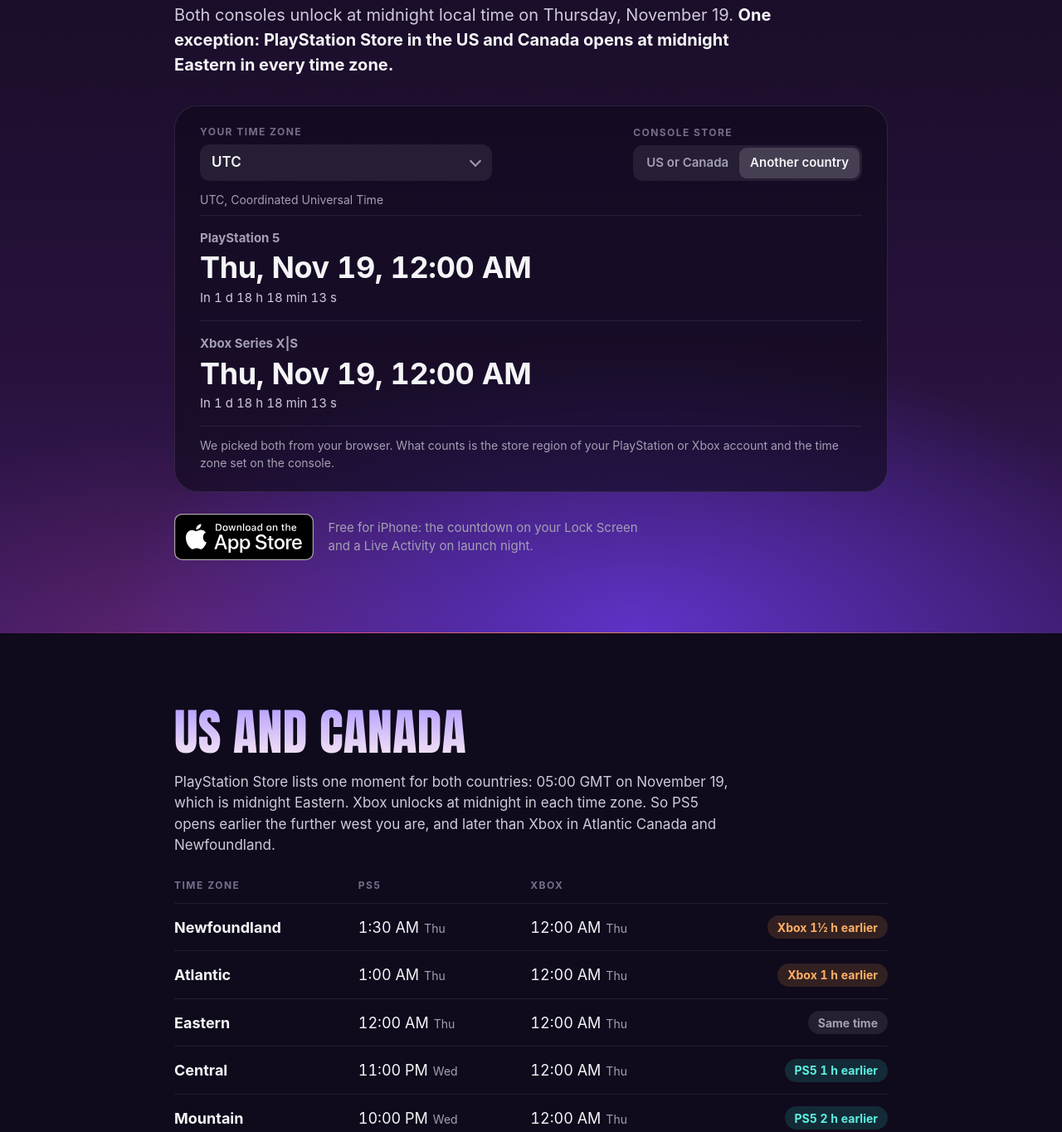
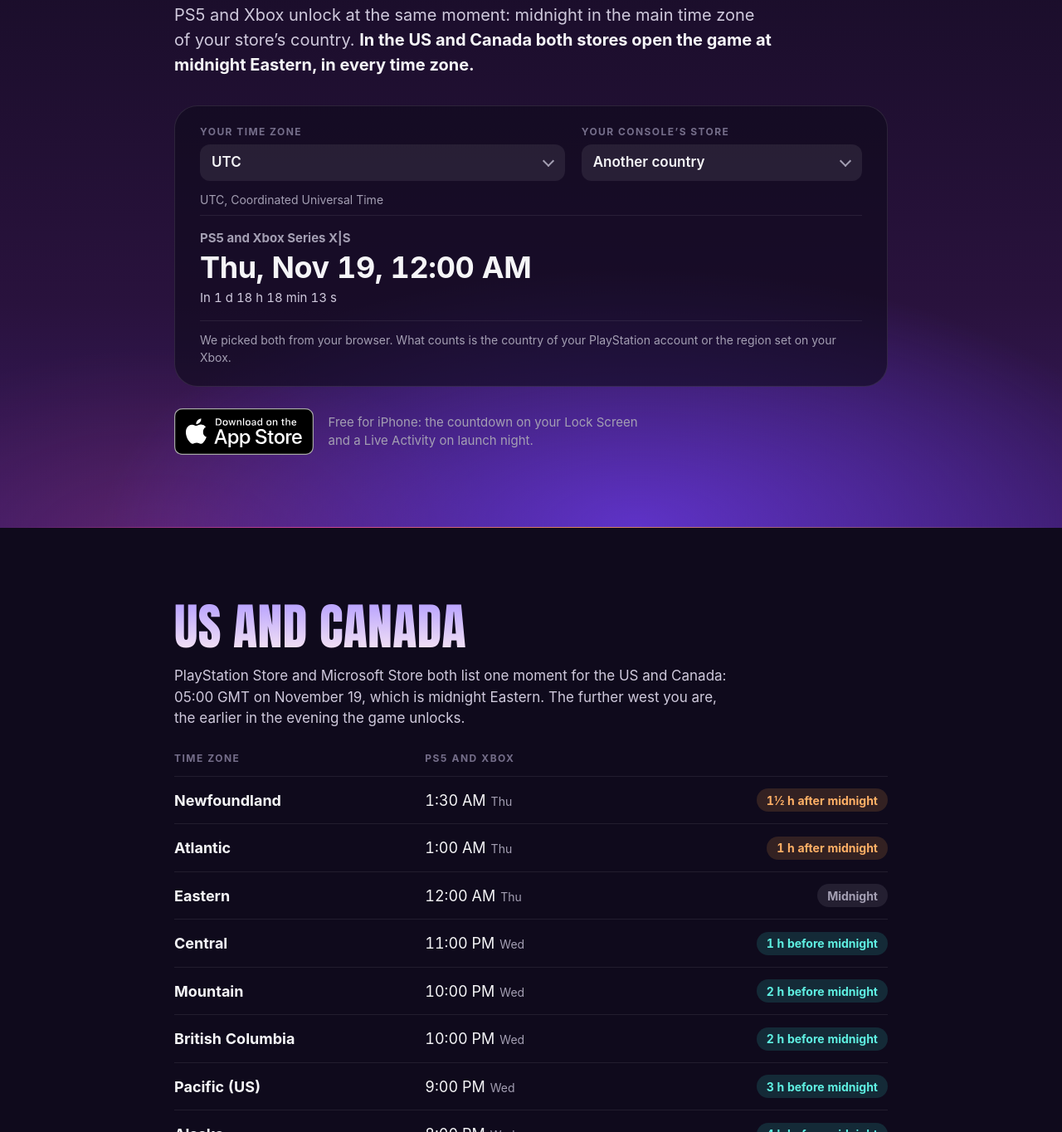
Before and after one commit to vladeku/vi-companion, a plain HTML site: page unlock-times/index.html in a window 1280 px wide. Shown: the part 387-1751 px from the top of the page at 83% size. Drawn offline with Linux system fonts and the light colour scheme.

Commit message:
Unlock times: PS5 and Xbox unlock together, by the store country's moment
Microsoft Store lists the same moment as PlayStation Store for the US and
Canada, 05:00 GMT, so the page no longer says Xbox waits for local midnight.
The card picks the store country from the time zone (US or Canada,
Australia, Brazil, Chile, Ecuador, Indonesia, Mexico, Portugal, Spain or
another) and shows one time when both consoles match. The table has one
time per zone, how far it falls from local midnight, and British Columbia.
Questions add the New Zealand trick, marked unconfirmed, and the sources
link both stores. Support says both stores use midnight Eastern.

Co-Authored-By: Claude Opus 5.5 <noreply@anthropic.com>

```diff
--- a/unlock-times/index.html
+++ b/unlock-times/index.html
@@ -4,7 +4,7 @@
 <meta charset="utf-8">
 <meta name="viewport" content="width=device-width, initial-scale=1, viewport-fit=cover">
 <title>When you can play GTA VI: PS5 and Xbox unlock times · Backseat</title>
-<meta name="description" content="GTA VI unlocks at midnight local time on November 19. PS5 in the US and Canada goes by Eastern time, so the West Coast plays at 9 PM. See the time where you are.">
+<meta name="description" content="PS5 and Xbox unlock GTA VI at the same moment. In the US and Canada both stores open it at midnight Eastern, so the West Coast plays at 9 PM. See the time where you are.">
 <meta name="theme-color" content="#0F0A1C">
 <meta name="apple-itunes-app" content="app-id=6830724358">
 <link rel="icon" type="image/png" href="../favicon.png">
@@ -13,9 +13,9 @@
 <meta property="og:type" content="website">
 <meta property="og:site_name" content="Backseat">
 <meta property="og:title" content="When you can play GTA VI">
-<meta property="og:description" content="PS5 and Xbox unlock times for your time zone. In the US and Canada, PS5 opens at midnight Eastern everywhere.">
+<meta property="og:description" content="PS5 and Xbox unlock times for where you are. In the US and Canada both consoles open at midnight Eastern.">
 <meta property="og:url" content="https://getbackseat.app/unlock-times/">
-<meta property="og:image" content="https://getbackseat.app/assets/unlock-times/og.png?v=1">
+<meta property="og:image" content="https://getbackseat.app/assets/unlock-times/og.png?v=2">
 <meta property="og:image:width" content="1200">
 <meta property="og:image:height" content="630">
 <meta name="twitter:card" content="summary_large_image">
@@ -72,8 +72,8 @@
   .eyebrow { font-size: 13px; font-weight: 700; letter-spacing: .14em; text-transform: uppercase; color: var(--muted); }
   .pill { display: inline-flex; align-items: center; height: 28px; padding: 0 12px; border-radius: 999px; font-size: 14px; font-weight: 650; white-space: nowrap; color: var(--muted); background: rgba(164, 159, 179, .14); }
   .pill[hidden] { display: none; }
-  .pill.ps5 { color: #5FF0E2; background: rgba(51, 219, 204, .15); }
-  .pill.xbox { color: #FFB066; background: rgba(255, 158, 66, .15); }
+  .pill.early { color: #5FF0E2; background: rgba(51, 219, 204, .15); }
+  .pill.late { color: #FFB066; background: rgba(255, 158, 66, .15); }
 
   .store { display: inline-block; border-radius: 12px; line-height: 0; }
   .store img { height: 56px; width: auto; }
@@ -88,7 +88,7 @@
   .get { font-size: 15px; font-weight: 600; text-decoration: none; padding: 7px 14px; border-radius: 999px; background: rgba(255, 255, 255, .1); }
   .get:hover { background: rgba(255, 255, 255, .16); }
 
-  /* Hero: the dawn rises behind the card with the visitor's own times. */
+  /* Hero: the dawn rises behind the card with the visitor's own time. */
   .hero { position: relative; background:
       radial-gradient(70% 45% at 60% 100%, rgba(110, 61, 242, .7), transparent 72%),
       radial-gradient(45% 35% at 15% 102%, rgba(255, 79, 153, .16), transparent 70%),
@@ -101,20 +101,18 @@
 
   .yours { margin-top: 34px; border-radius: 28px; padding: 22px clamp(18px, 3vw, 30px) 10px; background: rgba(15, 10, 28, .62); border: 1px solid rgba(255, 255, 255, .1); }
   .yours[hidden] { display: none; }
-  .yours-head { display: flex; align-items: flex-end; justify-content: space-between; gap: 14px 24px; flex-wrap: wrap; }
+  .yours-head { display: grid; grid-template-columns: minmax(0, 1.3fr) minmax(0, 1fr); gap: 14px 20px; }
   .field { display: grid; gap: 6px; min-width: 0; }
   .field > span { font-size: 12px; font-weight: 700; letter-spacing: .12em; text-transform: uppercase; color: var(--faint); }
-  .zone-pick { position: relative; max-width: 100%; }
-  .zone-pick select { appearance: none; -webkit-appearance: none; max-width: 100%; font: inherit; font-size: 17px; font-weight: 600; color: var(--ink); background: rgba(255, 255, 255, .08); border: 0; border-radius: 12px; padding: 9px 38px 9px 14px; cursor: pointer; text-overflow: ellipsis; }
-  .zone-pick::after { content: ""; position: absolute; right: 15px; top: 50%; width: 8px; height: 8px; border: solid var(--muted); border-width: 0 2px 2px 0; transform: translateY(-70%) rotate(45deg); pointer-events: none; }
-  .zone-pick select option { color: #000; }
-  .segments { display: inline-flex; padding: 3px; border-radius: 12px; background: rgba(255, 255, 255, .08); }
-  .segments button { font: inherit; font-size: 15px; font-weight: 600; color: var(--muted); background: none; border: 0; border-radius: 9px; padding: 7px 13px; cursor: pointer; white-space: nowrap; }
-  .segments button[aria-pressed="true"] { color: var(--ink); background: rgba(255, 255, 255, .14); }
+  .pick { position: relative; min-width: 0; }
+  .pick select { appearance: none; -webkit-appearance: none; width: 100%; font: inherit; font-size: 17px; font-weight: 600; color: var(--ink); background: rgba(255, 255, 255, .08); border: 0; border-radius: 12px; padding: 9px 38px 9px 14px; cursor: pointer; text-overflow: ellipsis; }
+  .pick::after { content: ""; position: absolute; right: 15px; top: 50%; width: 8px; height: 8px; border: solid var(--muted); border-width: 0 2px 2px 0; transform: translateY(-70%) rotate(45deg); pointer-events: none; }
+  .pick select option { color: #000; }
   .zone-name { font-size: 14px; color: var(--muted); margin-top: 12px; }
 
   .unlocks { list-style: none; margin-top: 8px; }
   .unlock { display: grid; grid-template-columns: minmax(0, 1fr) auto; align-items: center; gap: 4px 16px; padding-block: 16px; border-top: 1px solid var(--line); }
+  .unlock[hidden] { display: none; }
   .unlock .console { font-size: 15px; font-weight: 650; color: var(--muted); }
   .unlock .when { grid-column: 1; font-size: clamp(26px, 4.4vw, 36px); font-weight: 700; letter-spacing: -.01em; font-variant-numeric: tabular-nums; line-height: 1.15; }
   .unlock .left { grid-column: 1; font-size: 15px; color: var(--soft); font-variant-numeric: tabular-nums; }
@@ -162,14 +160,12 @@
 
   @media (max-width: 600px) {
     .yours { border-radius: 22px; }
-    .yours-head { align-items: stretch; }
-    .field, .zone-pick select { width: 100%; }
-    .segments { width: 100%; }
-    .segments button { flex: 1; }
-    .col-xbox { display: none; }
-    td { font-size: 16px; padding-right: 8px; }
+    .yours-head { grid-template-columns: 1fr; }
+    td { font-size: 15px; padding-right: 8px; }
+    td:first-child { white-space: normal; }
     td small { display: block; margin-left: 0; font-size: 13px; }
     .pill { height: 26px; font-size: 13px; padding: 0 10px; }
+    td .pill { font-size: 12px; padding: 0 8px; }
     .faq details p { padding-right: 0; }
     .store img { height: 52px; }
   }
@@ -187,26 +183,23 @@
     <div class="wrap">
       <p class="eyebrow">GTA VI unlock times</p>
       <h1 class="display">When you can play GTA VI</h1>
-      <p class="lede">Both consoles unlock at midnight local time on Thursday, November&nbsp;19. <b>One exception: PlayStation Store in the US and Canada opens at midnight Eastern in every time zone.</b></p>
+      <p class="lede">PS5 and Xbox unlock at the same moment: midnight in the main time zone of your store’s country. <b>In the US and Canada both stores open the game at midnight Eastern, in every time zone.</b></p>
 
       <div class="yours" id="yours" hidden>
         <div class="yours-head">
           <label class="field"><span>Your time zone</span>
-            <span class="zone-pick"><select id="zone" aria-describedby="zone-name"></select></span>
+            <span class="pick"><select id="zone" aria-describedby="zone-name"></select></span>
           </label>
-          <div class="field" role="group" aria-labelledby="store-label"><span id="store-label">Console store</span>
-            <div class="segments">
-              <button type="button" data-store="na" aria-pressed="false">US or Canada</button>
-              <button type="button" data-store="other" aria-pressed="false">Another country</button>
-            </div>
-          </div>
+          <label class="field"><span>Your console’s store</span>
+            <span class="pick"><select id="store"></select></span>
+          </label>
         </div>
         <p class="zone-name" id="zone-name"></p>
         <ul class="unlocks" aria-live="polite">
           <li class="unlock" id="ps5"><span class="console">PlayStation 5</span><span class="when"></span><span class="left"></span><span class="pill" hidden></span></li>
           <li class="unlock" id="xbox"><span class="console">Xbox Series X|S</span><span class="when"></span><span class="left"></span><span class="pill" hidden></span></li>
         </ul>
-        <p class="note">We picked both from your browser. What counts is the store region of your PlayStation or Xbox account and the time zone set on the console.</p>
+        <p class="note">We picked both from your browser. What counts is the country of your PlayStation account or the region set on your Xbox.</p>
       </div>
 
       <div class="cta after-card">
@@ -219,26 +212,27 @@
   <div class="wrap">
     <section class="block" aria-labelledby="na-title">
       <h2 class="display" id="na-title">US and Canada</h2>
-      <p>PlayStation Store lists one moment for both countries: 05:00 GMT on November&nbsp;19, which is midnight Eastern. Xbox unlocks at midnight in each time zone. So PS5 opens earlier the further west you are, and later than Xbox in Atlantic Canada and Newfoundland.</p>
+      <p>PlayStation Store and Microsoft Store both list one moment for the US and Canada: 05:00 GMT on November&nbsp;19, which is midnight Eastern. The further west you are, the earlier in the evening the game unlocks.</p>
       <table>
-        <caption>Xbox unlocks at 12:00 AM on Thursday, November&nbsp;19, in every time zone.</caption>
-        <thead><tr><th scope="col">Time zone</th><th scope="col">PS5</th><th scope="col" class="col-xbox">Xbox</th><th scope="col"><span class="sr-only">Difference</span></th></tr></thead>
+        <caption>The same time on PS5 and Xbox. Store listings checked on November&nbsp;17.</caption>
+        <thead><tr><th scope="col">Time zone</th><th scope="col">PS5 and Xbox</th><th scope="col"><span class="sr-only">Compared with local midnight</span></th></tr></thead>
         <tbody>
-          <tr><td>Newfoundland</td><td>1:30 AM<small>Thu</small></td><td class="col-xbox">12:00 AM<small>Thu</small></td><td><span class="pill xbox">Xbox 1½ h earlier</span></td></tr>
-          <tr><td>Atlantic</td><td>1:00 AM<small>Thu</small></td><td class="col-xbox">12:00 AM<small>Thu</small></td><td><span class="pill xbox">Xbox 1 h earlier</span></td></tr>
-          <tr><td>Eastern</td><td>12:00 AM<small>Thu</small></td><td class="col-xbox">12:00 AM<small>Thu</small></td><td><span class="pill">Same time</span></td></tr>
-          <tr><td>Central</td><td>11:00 PM<small>Wed</small></td><td class="col-xbox">12:00 AM<small>Thu</small></td><td><span class="pill ps5">PS5 1 h earlier</span></td></tr>
-          <tr><td>Mountain</td><td>10:00 PM<small>Wed</small></td><td class="col-xbox">12:00 AM<small>Thu</small></td><td><span class="pill ps5">PS5 2 h earlier</span></td></tr>
-          <tr><td>Pacific</td><td>9:00 PM<small>Wed</small></td><td class="col-xbox">12:00 AM<small>Thu</small></td><td><span class="pill ps5">PS5 3 h earlier</span></td></tr>
-          <tr><td>Alaska</td><td>8:00 PM<small>Wed</small></td><td class="col-xbox">12:00 AM<small>Thu</small></td><td><span class="pill ps5">PS5 4 h earlier</span></td></tr>
-          <tr><td>Hawaii</td><td>7:00 PM<small>Wed</small></td><td class="col-xbox">12:00 AM<small>Thu</small></td><td><span class="pill ps5">PS5 5 h earlier</span></td></tr>
+          <tr><td>Newfoundland</td><td>1:30 AM<small>Thu</small></td><td><span class="pill late">1½ h after midnight</span></td></tr>
+          <tr><td>Atlantic</td><td>1:00 AM<small>Thu</small></td><td><span class="pill late">1 h after midnight</span></td></tr>
+          <tr><td>Eastern</td><td>12:00 AM<small>Thu</small></td><td><span class="pill">Midnight</span></td></tr>
+          <tr><td>Central</td><td>11:00 PM<small>Wed</small></td><td><span class="pill early">1 h before midnight</span></td></tr>
+          <tr><td>Mountain</td><td>10:00 PM<small>Wed</small></td><td><span class="pill early">2 h before midnight</span></td></tr>
+          <tr><td>British Columbia</td><td>10:00 PM<small>Wed</small></td><td><span class="pill early">2 h before midnight</span></td></tr>
+          <tr><td>Pacific (US)</td><td>9:00 PM<small>Wed</small></td><td><span class="pill early">3 h before midnight</span></td></tr>
+          <tr><td>Alaska</td><td>8:00 PM<small>Wed</small></td><td><span class="pill early">4 h before midnight</span></td></tr>
+          <tr><td>Hawaii</td><td>7:00 PM<small>Wed</small></td><td><span class="pill early">5 h before midnight</span></td></tr>
         </tbody>
       </table>
     </section>
 
     <section class="block" aria-labelledby="world-title">
       <h2 class="display" id="world-title">Everywhere else</h2>
-      <p>PS5 and Xbox both unlock at 12:00 AM local time on Thursday, November&nbsp;19. New Zealand goes first, at 11:00 GMT on November&nbsp;18: that’s 6:00 AM Eastern and 3:00 AM Pacific.</p>
+      <p>Both consoles unlock at midnight in the main time zone of your store’s country. Most countries have one time zone, so that’s your own midnight. Australia goes by Sydney, Brazil by Brasília, Mexico by Mexico City and Spain by Madrid. New Zealand goes first, at 11:00 GMT on November&nbsp;18: that’s 6:00 AM Eastern and 3:00 AM Pacific.</p>
     </section>
 
     <section class="block" aria-labelledby="faq-title">
@@ -246,19 +240,23 @@
       <div class="faq">
         <details>
           <summary>Does it go by where I am or by my console?</summary>
-          <p>By your console. The store region of your PlayStation or Xbox account and the time zone set on the console decide when the game unlocks.</p>
+          <p>By your store. PlayStation goes by the country of your account, Xbox by the region set on the console. Each store opens the game at one moment for the whole country.</p>
         </details>
         <details>
-          <summary>Why does PS5 unlock before Xbox on the West Coast?</summary>
-          <p>PlayStation Store opens the game at one moment for the whole US and Canada: midnight Eastern, which is 9:00 PM on Wednesday in Pacific time. Xbox waits for midnight in your own time zone, three hours later.</p>
+          <summary>Why does it unlock before midnight on the West Coast?</summary>
+          <p>Both stores open the game at one moment for the whole US and Canada: midnight Eastern. In Pacific time that’s 9:00 PM on Wednesday, on PS5 and Xbox alike.</p>
+        </details>
+        <details>
+          <summary>What about the New Zealand trick?</summary>
+          <p>Some Xbox players switch the console region to New Zealand, where the store opens the game at 11:00 GMT on November&nbsp;18. Nobody has confirmed that it works for GTA VI. Finish the pre-load first and keep your own store’s time as plan B. On PS5 the store follows your account’s country.</p>
         </details>
         <details>
           <summary>Can I download it before launch?</summary>
-          <p>Yes. Pre-load opened on November&nbsp;10 on both consoles, and the download is 212&nbsp;GB. A boxed copy holds a download code, not a disc: enter the code and the pre-load starts.</p>
+          <p>Yes. Pre-load opened on November&nbsp;10 on both consoles and needs up to 212&nbsp;GB. A boxed copy holds a download code, not a disc: enter the code and the pre-load starts.</p>
         </details>
         <details>
           <summary>Where do these times come from?</summary>
-          <p>From <a href="https://support.rockstargames.com/articles/29jV3Cv2cCgvwM1XgtMO5o">Rockstar Support</a> and the release time on <a href="https://store.playstation.com/en-us/concept/10000730">PlayStation Store</a>. If either changes, we update this page.</p>
+          <p>From the release times on <a href="https://store.playstation.com/en-us/concept/10000730">PlayStation Store</a> and <a href="https://www.xbox.com/en-US/games/store/grand-theft-auto-vi/9P3H4968GRSM">Microsoft Store</a> for each country, checked on November&nbsp;17, and from <a href="https://support.rockstargames.com/articles/29jV3Cv2cCgvwM1XgtMO5o">Rockstar Support</a>. If they change, we update this page.</p>
         </details>
         <details>
           <summary>What is Backseat?</summary>
@@ -289,23 +287,36 @@
 </footer>
 
 <script>
-  // The visitor's own unlock times. The moments follow Shared/launch.json in the app's repository:
-  // PS5 in the US and Canada at one moment for both countries, every other launch at local midnight on Nov 19.
+  // The visitor's own unlock time. The stores set one moment per country, at midnight in its main time zone; the
+  // zones below follow `regionZones` in Shared/launch.json in the app's repository, read from PlayStation Store
+  // and Microsoft Store on 17 November. A country missing for a console unlocks at midnight in the visitor's zone.
   (function () {
-    var PS5_US_CANADA = Date.UTC(2026, 10, 19, 5, 0);   // midnight Eastern, as PlayStation Store lists it
-    var DAY = [2026, 10, 19];                            // Thursday, November 19 (months count from 0)
-    var US_CANADA = /^(US\/|Canada\/|Pacific\/Honolulu$|America\/(Kentucky|Indiana|North_Dakota)\/|America\/(New_York|Detroit|Chicago|Menominee|Denver|Boise|Phoenix|Shiprock|Los_Angeles|Anchorage|Juneau|Sitka|Metlakatla|Yakutat|Nome|Adak|Fort_Wayne|Indianapolis|Louisville|Knox_IN|Toronto|Montreal|Nipigon|Thunder_Bay|Iqaluit|Pangnirtung|Winnipeg|Rainy_River|Rankin_Inlet|Resolute|Regina|Swift_Current|Edmonton|Cambridge_Bay|Yellowknife|Inuvik|Vancouver|Whitehorse|Dawson|Dawson_Creek|Fort_Nelson|Creston|Halifax|Glace_Bay|Moncton|Goose_Bay|St_Johns|Atikokan|Coral_Harbour|Blanc-Sablon)$)/;
+    var DAY = [2026, 10, 19];   // Thursday, November 19 (months count from 0)
+    var STORES = [
+      { id: "na", name: "United States or Canada", ps5: "America/New_York", xbox: "America/New_York",
+        zones: /^(US\/|Canada\/|Pacific\/Honolulu$|America\/(Kentucky|Indiana|North_Dakota)\/|America\/(New_York|Detroit|Chicago|Menominee|Denver|Boise|Phoenix|Shiprock|Los_Angeles|Anchorage|Juneau|Sitka|Metlakatla|Yakutat|Nome|Adak|Fort_Wayne|Indianapolis|Louisville|Knox_IN|Toronto|Montreal|Nipigon|Thunder_Bay|Iqaluit|Pangnirtung|Winnipeg|Rainy_River|Rankin_Inlet|Resolute|Regina|Swift_Current|Edmonton|Cambridge_Bay|Yellowknife|Inuvik|Vancouver|Whitehorse|Dawson|Dawson_Creek|Fort_Nelson|Creston|Halifax|Glace_Bay|Moncton|Goose_Bay|St_Johns|Atikokan|Coral_Harbour|Blanc-Sablon)$)/ },
+      { id: "au", name: "Australia", ps5: "Australia/Sydney", xbox: "Australia/Sydney", zones: /^Australia\// },
+      { id: "br", name: "Brazil", ps5: "America/Sao_Paulo", xbox: "America/Sao_Paulo",
+        zones: /^(Brazil\/|America\/(Sao_Paulo|Bahia|Fortaleza|Recife|Maceio|Belem|Araguaina|Santarem|Manaus|Porto_Velho|Boa_Vista|Cuiaba|Campo_Grande|Rio_Branco|Eirunepe|Noronha)$)/ },
+      { id: "cl", name: "Chile", ps5: "America/Santiago", xbox: "America/Santiago", zones: /^(Chile\/|Pacific\/Easter$|America\/(Santiago|Punta_Arenas)$)/ },
+      { id: "ec", name: "Ecuador", ps5: "America/Guayaquil", xbox: null, zones: /^(America\/Guayaquil|Pacific\/Galapagos)$/ },
+      { id: "id", name: "Indonesia", ps5: "Asia/Jakarta", xbox: null, zones: /^Asia\/(Jakarta|Pontianak|Makassar|Jayapura)$/ },
+      { id: "mx", name: "Mexico", ps5: "America/Mexico_City", xbox: "America/Mexico_City",
+        zones: /^(Mexico\/|America\/(Mexico_City|Cancun|Merida|Monterrey|Matamoros|Chihuahua|Ciudad_Juarez|Ojinaga|Mazatlan|Bahia_Banderas|Hermosillo|Tijuana)$)/ },
+      { id: "pt", name: "Portugal", ps5: "Europe/Lisbon", xbox: "Europe/Lisbon", zones: /^(Europe\/Lisbon|Atlantic\/(Madeira|Azores))$/ },
+      { id: "es", name: "Spain", ps5: "Europe/Madrid", xbox: "Europe/Madrid", zones: /^(Europe\/Madrid|Africa\/Ceuta|Atlantic\/Canary)$/ },
+      { id: "other", name: "Another country", ps5: null, xbox: null, zones: null }
+    ];
 
     var card = document.getElementById("yours");
-    var select = document.getElementById("zone");
-    var buttons = card.querySelectorAll("[data-store]");
+    var zoneSelect = document.getElementById("zone");
+    var storeSelect = document.getElementById("store");
     var params = new URLSearchParams(location.search);
     var detected = params.get("tz") || Intl.DateTimeFormat().resolvedOptions().timeZone || "UTC";
-    var store = null;
 
     // Times in English, with the visitor's 12- or 24-hour clock.
-    var h23 = new Intl.DateTimeFormat(undefined, { hour: "numeric" }).resolvedOptions().hourCycle;
-    var locale = /^en\b/.test(navigator.language) ? navigator.language : (h23 === "h23" || h23 === "h24" ? "en-GB" : "en-US");
+    var cycle = new Intl.DateTimeFormat(undefined, { hour: "numeric" }).resolvedOptions().hourCycle;
+    var locale = /^en\b/.test(navigator.language) ? navigator.language : (cycle === "h23" || cycle === "h24" ? "en-GB" : "en-US");
 
     function offset(at, zone) {
       var parts = {};
@@ -338,23 +349,34 @@
         .filter(function (p) { return p.type === "timeZoneName"; })[0];
       return city + (long ? ", " + long.value : "");
     }
+    function storeFor(zone) {
+      for (var i = 0; i < STORES.length; i++) if (STORES[i].zones && STORES[i].zones.test(zone)) return STORES[i].id;
+      return "other";
+    }
+    function moment(store, console, zone) {
+      var countryZone = store[console];
+      return midnight(countryZone || zone);
+    }
 
     function render() {
-      var zone = select.value;
+      var zone = zoneSelect.value;
+      var store = STORES.filter(function (s) { return s.id === storeSelect.value; })[0];
       var now = params.get("now") ? Date.parse(params.get("now")) : Date.now();
-      var xbox = midnight(zone);
-      var ps5 = store === "na" ? PS5_US_CANADA : xbox;
-      document.getElementById("zone-name").textContent = zoneName(zone, xbox);
-      [["ps5", ps5], ["xbox", xbox]].forEach(function (row) {
-        var el = document.getElementById(row[0]);
-        el.querySelector(".when").textContent = when(row[1], zone);
-        el.querySelector(".left").textContent = left(row[1], now);
-        var pill = el.querySelector(".pill"), other = row[0] === "ps5" ? xbox : ps5;
-        pill.hidden = row[1] >= other;
-        pill.className = "pill " + row[0];
-        pill.textContent = span(other - row[1]) + " earlier";
+      var own = midnight(zone);
+      var times = { ps5: moment(store, "ps5", zone), xbox: moment(store, "xbox", zone) };
+      var together = times.ps5 === times.xbox;
+      document.getElementById("zone-name").textContent = zoneName(zone, own);
+      ["ps5", "xbox"].forEach(function (id) {
+        var el = document.getElementById(id), at = times[id];
+        el.hidden = together && id === "xbox";
+        el.querySelector(".console").textContent = together ? "PS5 and Xbox Series X|S" : (id === "ps5" ? "PlayStation 5" : "Xbox Series X|S");
+        el.querySelector(".when").textContent = when(at, zone);
+        el.querySelector(".left").textContent = left(at, now);
+        var pill = el.querySelector(".pill");
+        pill.hidden = at === own;
+        pill.className = "pill " + (at < own ? "early" : "late");
+        pill.textContent = span(own - at) + (at < own ? " before" : " after") + " your midnight";
       });
-      buttons.forEach(function (b) { b.setAttribute("aria-pressed", String(b.dataset.store === store)); });
     }
 
     var zones = (Intl.supportedValuesOf ? Intl.supportedValuesOf("timeZone") : []).slice();
@@ -363,13 +385,19 @@
       var o = document.createElement("option");
       o.value = z;
       o.textContent = z.replace(/_/g, " ").replace(/\//g, " / ");
-      select.appendChild(o);
+      zoneSelect.appendChild(o);
     });
-    select.value = detected;
-    store = US_CANADA.test(detected) ? "na" : "other";
+    STORES.forEach(function (s) {
+      var o = document.createElement("option");
+      o.value = s.id;
+      o.textContent = s.name;
+      storeSelect.appendChild(o);
+    });
+    zoneSelect.value = detected;
+    storeSelect.value = storeFor(detected);
 
-    select.addEventListener("change", function () { store = US_CANADA.test(select.value) ? "na" : "other"; render(); });
-    buttons.forEach(function (b) { b.addEventListener("click", function () { store = b.dataset.store; render(); }); });
+    zoneSelect.addEventListener("change", function () { storeSelect.value = storeFor(zoneSelect.value); render(); });
+    storeSelect.addEventListener("change", render);
 
     card.hidden = false;
     render();
```
Also changed, not shown: support/index.html (+1 -1 lines), assets/unlock-times/og.png.
